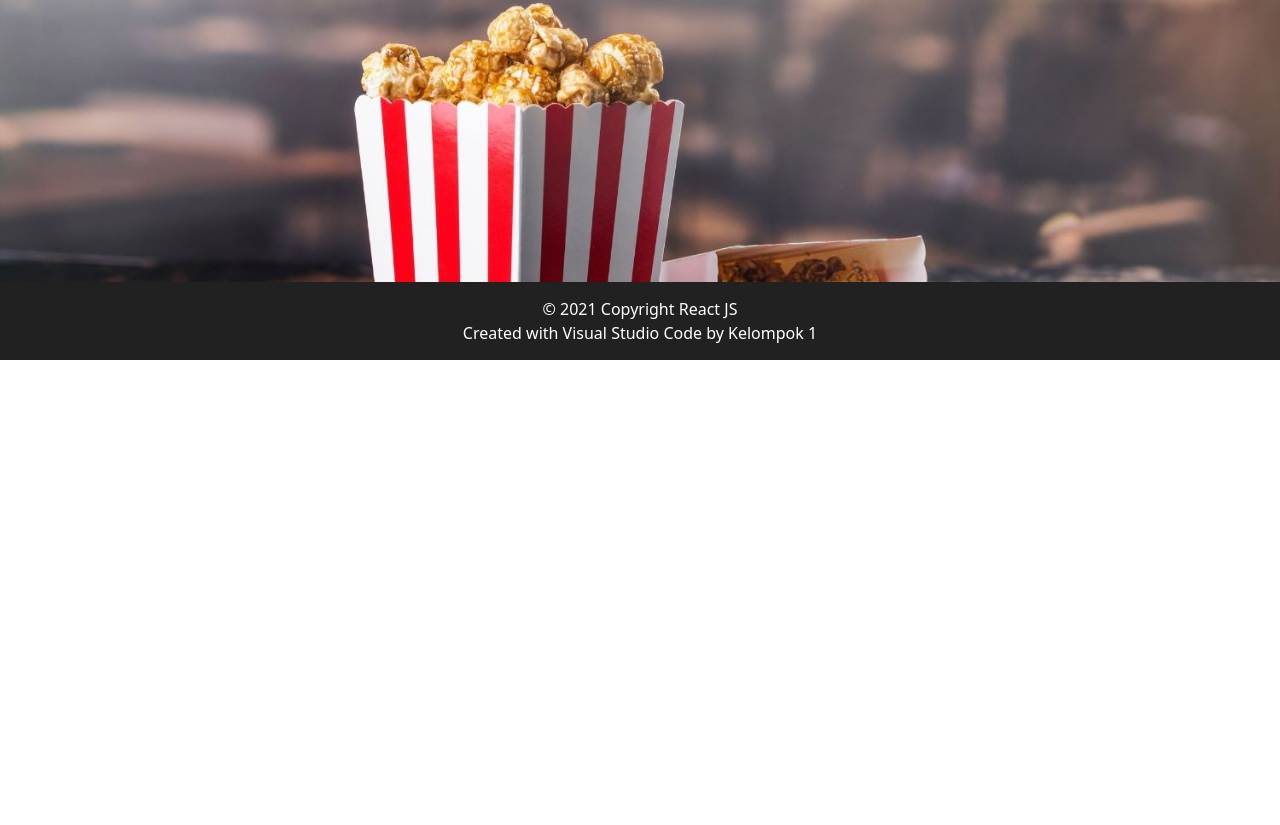
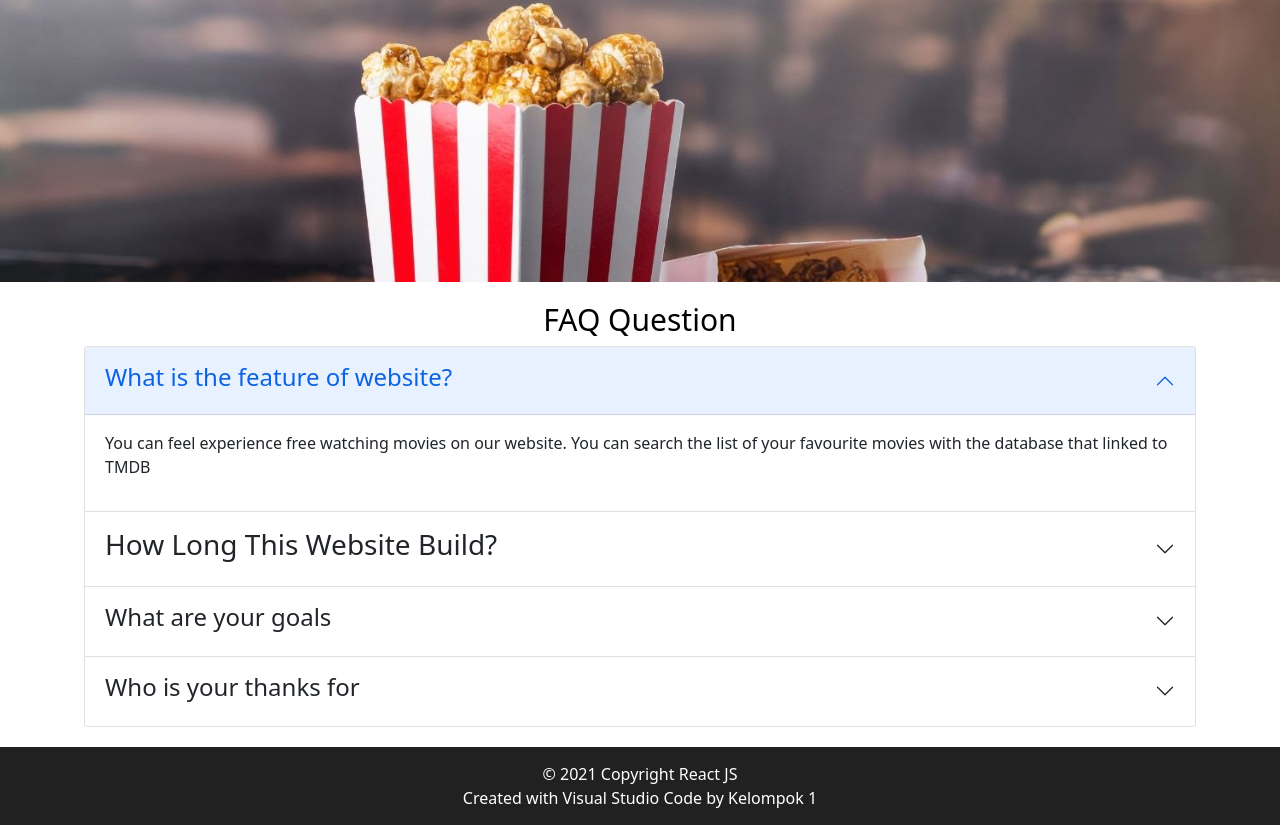
Before and after one commit to PTP-JR/kel-1, a React (Create React App) app: page / in a window 1280 px wide. Shown: the part 957-1782 px from the top of the page. Before the commit the page ends 1317 px from the top, so only its background shows below. Built offline with nearby package versions, Linux system fonts and the light colour scheme; no server answers.

Commit message:
commit on 'firsty'

```diff
--- a/src/components/Home.css
+++ b/src/components/Home.css
@@ -102,6 +102,20 @@
     text-align: center;
 }
 
+.section-4 > h2{
+  color: black;
+  font-size: 30px;
+  text-align: center;
+
+}
+
+.section-4{
+  padding: 20px;
+  width: 90%;
+  background-color: white;
+  margin: auto;
+}
+
 @media (hover:none){
     .section-1 {
       background: url('https://source.unsplash.com/XT5OInaElMw/1600x900') black no-repeat center center scroll;
--- a/src/components/Home.js
+++ b/src/components/Home.js
@@ -5,6 +5,7 @@ import NowPlaying from './NowPlaying';
 import './Home.css';
 import videoBackground from '../assets/video1.mp4';
 import videoSection2 from '../assets/video2.mp4';
+import { Accordion } from 'react-bootstrap';
 
 const API_NOWPLAYING = "https://api.themoviedb.org/3/movie/now_playing?api_key=1d29e799bb3728c10ef98df0f4ed823f&language=en-US&page=2"
 
@@ -58,10 +59,47 @@ function Home(){
       </div>
     </div>
 <div className="section-3">
+</div>
+
 <div className="section-4">
+  <h2>FAQ Question</h2>
+<Accordion defaultActiveKey="0">
+  <Accordion.Item eventKey="0">
+    <Accordion.Header><h4>What is the feature of website?</h4></Accordion.Header>
+    <Accordion.Body>
+     <p>You can feel experience free watching movies on our website. You can search
+         the list of your favourite movies with the database that linked to TMDB</p>
+    </Accordion.Body>
+  </Accordion.Item>
+  <Accordion.Item eventKey="1">
+    <Accordion.Header><h3>How Long This Website Build?</h3></Accordion.Header>
+    <Accordion.Body>
+    This website has been build around less a week. First, we made javascript running on basic HTML
+     code. Then, we got styling this by bootstrap. We spend whole day building this.
+     Much appreciate if you like it. :)
 
+    </Accordion.Body>
+  </Accordion.Item>
 
-</div>
+  <Accordion.Item eventKey="2">
+    <Accordion.Header><h4>What are your goals</h4></Accordion.Header>
+    <Accordion.Body>
+    <p>Our goals is giving all the best that we can do and effort to passed the final exam.
+    We are fast learner, so we tried all of our capability to building this. </p>
+    </Accordion.Body>
+  </Accordion.Item>
+
+  <Accordion.Item eventKey="3">
+    <Accordion.Header><h4>Who is your thanks for</h4></Accordion.Header>
+    <Accordion.Body>
+    <p>Thanks to our mentor (kak Auzan, kak Luthfi and kak Thoriq), Jasa Raharja teams,
+    all of Skilvul Team (kak Valen, kak Pandu, kak Heri, kak Ulvy,)
+    and many more for the chances that gave to us. This website may become a little gift from us.
+    Hope you like it. </p>
+    </Accordion.Body>
+  </Accordion.Item>
+</Accordion>
+
 
 
 </div>
```
